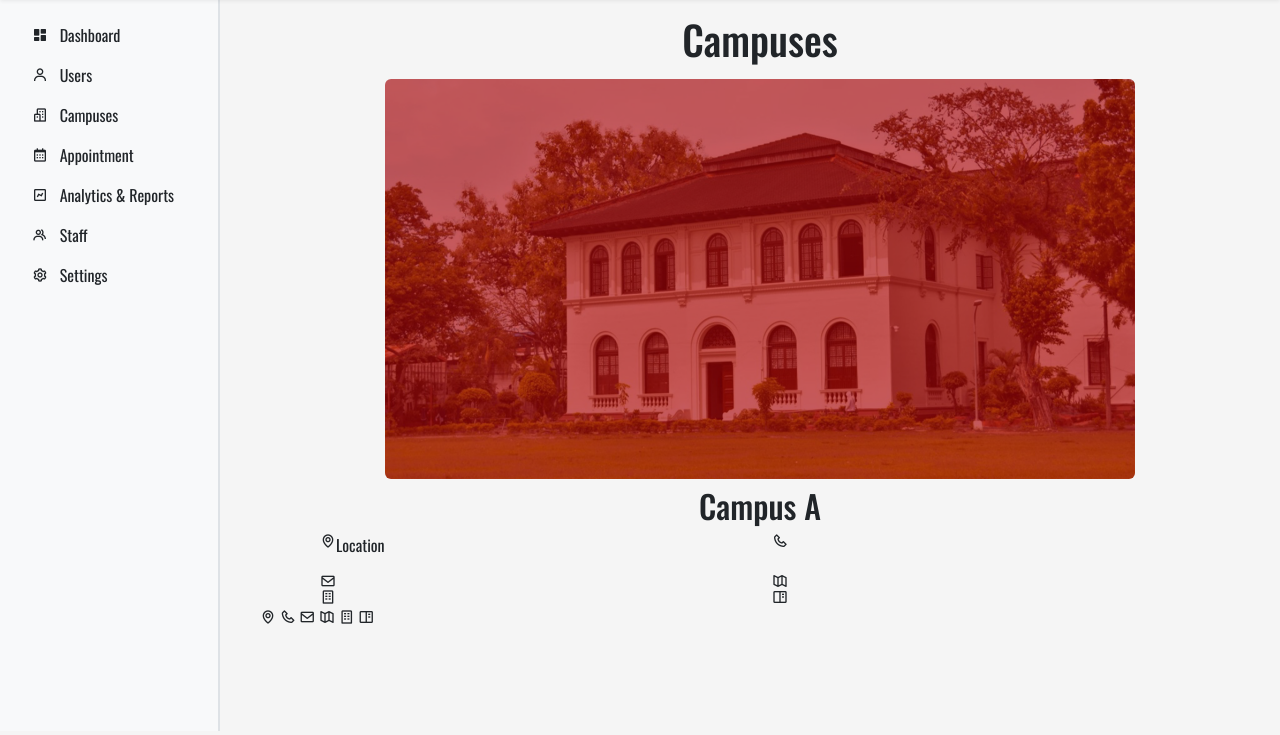
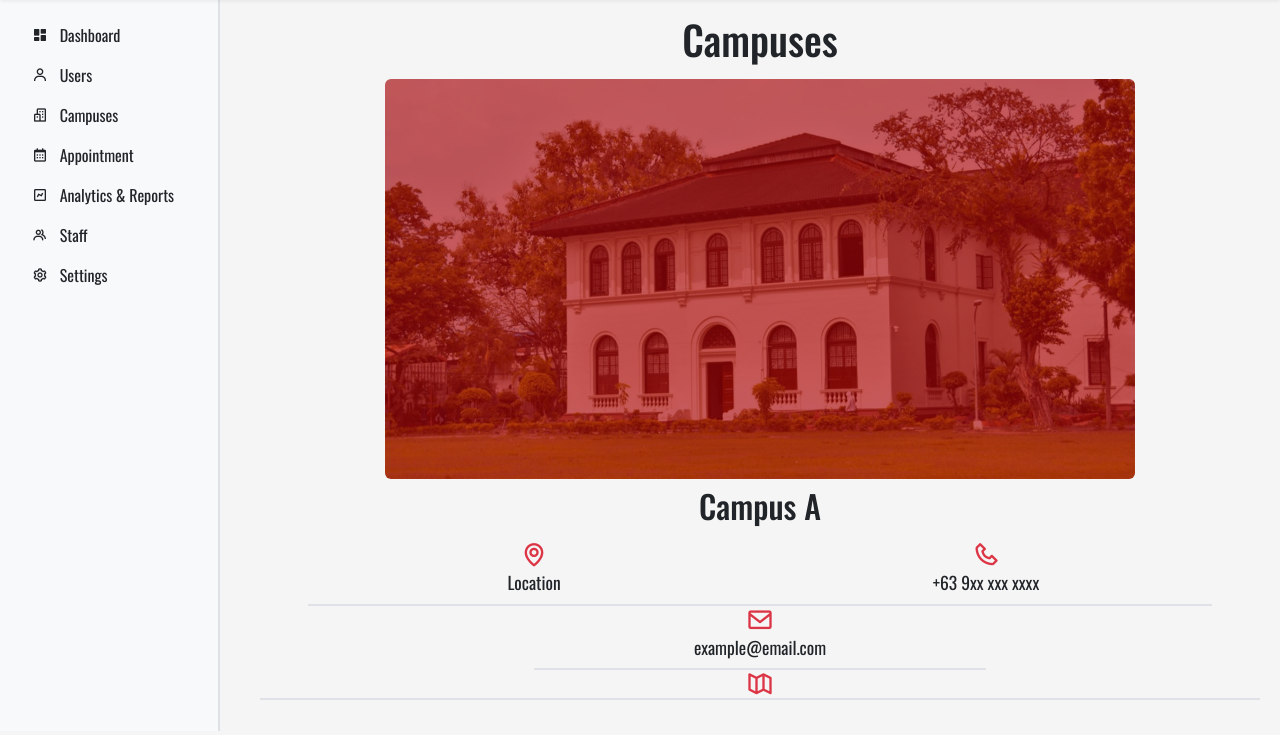
Before and after one commit to frnkln-olvrs/DocConnect, a PHP site: page /admin/view_campus in a window 1280 px wide. Shown: the part 65-800 px from the top of the page. Run offline with PHP 8.4, Linux system fonts and the light colour scheme; some libraries are stand-ins or nearby versions.

Commit message:
update view campus

```diff
--- a/admin/css/style.css
+++ b/admin/css/style.css
@@ -128,3 +128,8 @@ div.sidepanel {
 	border-bottom: solid 2.5px var(--secondary) !important;
 	border-top: solid 2.5px var(--secondary) !important;
 }
+
+/* CAMPUS PAGE */
+#campus .fs-5 {
+	font-size: 17.5px !important;
+}
--- a/admin/view_campus.php
+++ b/admin/view_campus.php
@@ -21,39 +21,35 @@
       <img src="../assets/images/bg-1.png" alt="" class="w-75 rounded-2">
     </div>
 
-    <div class="campus_name text-center my-2">
+    <div class="campus_name text-center mt-2 mb-3">
       <h2>Campus A</h2>
     </div>
 
-    <div class="row row-cols-1 row-cols-md-2 mx-1 mx-md-5">
-      <div class="col d-flex">
-        <i class='bx bx-map'></i> <!-- Address Icon -->
-        <p>Location</p>
+    <div class="row row-cols-1 row-cols-md-2 mx-1 mx-md-5 justify-content-center">
+      <div class="col d-flex flex-column align-items-center justify-content-center border-bottom border-2">
+        <i class='bx bx-map fs-3 text-danger'></i> <!-- Address Icon -->
+        <p class="fs-5 mb-2">Location</p>
+      </div>
+      <div class="col d-flex flex-column align-items-center justify-content-center border-bottom border-2">
+        <i class='bx bx-phone fs-3 text-danger'></i> <!-- Contact Number Icon -->
+        <p class="fs-5 mb-2">+63 9xx xxx xxxx</p>
+      </div>
+      <div class="col d-flex flex-column align-items-center justify-content-center border-bottom border-2">
+        <i class='bx bx-envelope fs-3 text-danger'></i> <!-- Email Icon -->
+        <p class="fs-5 mb-2">example@email.com</p>
+      </div>
+      <!-- <div class="col">
+        -- Facilities Icon --
+        <i class='bx bx-building'></i>
       </div>
       <div class="col">
-        <i class='bx bx-phone'></i> <!-- Contact Number Icon -->
-      </div>
-      <div class="col">
-        <i class='bx bx-envelope'></i> <!-- Email Icon -->
-      </div>
-      <div class="col">
-        <i class='bx bx-map-alt'></i> <!-- Campus Map Icon -->
-      </div>
-      <div class="col">
-        <i class='bx bx-building'></i> <!-- Facilities Icon -->
-      </div>
-      <div class="col">
-        <i class='bx bx-book-content'></i> <!-- Programs Offered Icon -->
-      </div>
+        -- Programs Offered Icon --
+        <i class='bx bx-book-content'></i>
+      </div> -->
     </div>
-
-    <i class='bx bx-map'></i> <!-- Address Icon -->
-    <i class='bx bx-phone'></i> <!-- Contact Number Icon -->
-    <i class='bx bx-envelope'></i> <!-- Email Icon -->
-    <i class='bx bx-map-alt'></i> <!-- Campus Map Icon -->
-    <i class='bx bx-building'></i> <!-- Facilities Icon -->
-    <i class='bx bx-book-content'></i> <!-- Programs Offered Icon -->
-
+    <div class="col d-flex flex-column align-items-center justify-content-center border-bottom border-2">
+      <i class='bx bx-map-alt fs-3 text-danger'></i> <!-- Campus Map Icon -->
+    </div>
   </section>
 
 </body>
```
